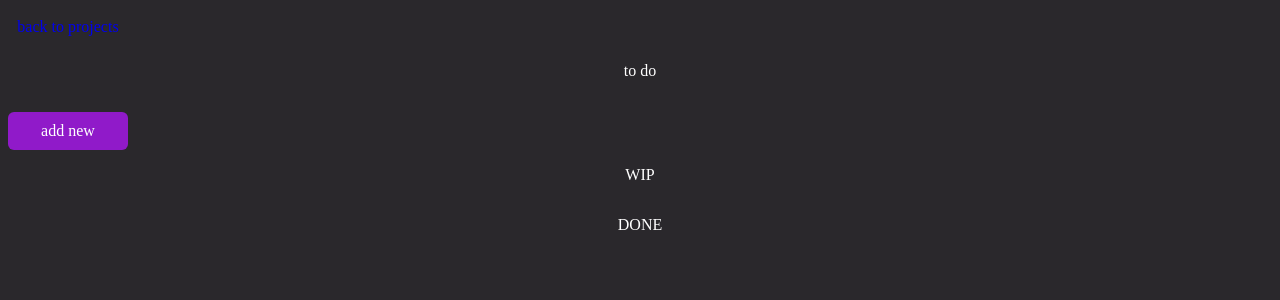
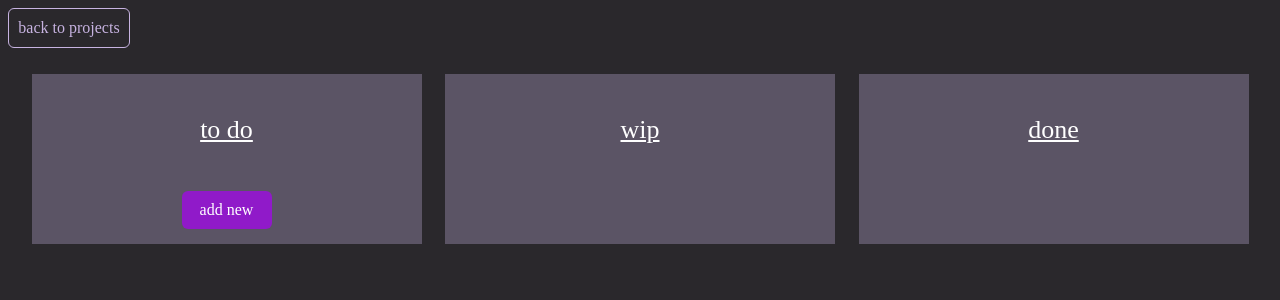
Before and after one commit to lordsha0/consilium, a Flask app: template templates/tasks.html in a window 1280 px wide. Shown: the top 300 px of the page. Run offline with Flask 2, Linux system fonts and the light colour scheme; the template is opened without the code that fills it, so the values that code supplies are empty.

Commit message:
styled tasks & added styles for tertiary button

```diff
--- a/static/main.css
+++ b/static/main.css
@@ -4,6 +4,7 @@
     --invertedText: #2A282C;
     --background: #2A282C;
     --secondBackground: #C7B3E1;
+    --columnBackground: #c7b3e150;
 }
 
 html {
@@ -16,37 +17,56 @@ html {
 }
 
 .title__task {
+    font-size: 26px;
+
     text-align: center;
+    text-decoration: underline;
+    text-transform: lowercase;
 }
 
 .tasks {
-
+    display: flex;
+    justify-content: space-evenly;
 }
 
 .taskColumn {
+    background-color: var(--columnBackground);
 
+    display: flex;
+    flex-direction: column;
+    align-items: center;
+
+    width: 390px;
+    padding: 15px 0;
 }
 
 .group__project {
     display: flex;
     justify-content: space-evenly;
     flex-wrap: wrap;
+
+    list-style: none;
 }
 
 .group__task {
     display: flex;
     flex-direction: column;
+
+    list-style: none;
+
+    margin: 10px 0;
+    padding: 0;
 }
 
 .card__project {
+    background-color: var(--secondBackground);
+
     display: flex;
     justify-content: space-between;
     align-items: center;
 
     width: 390px;
     padding: 10px;
-
-    background-color: var(--secondBackground);
     border-radius: 3px;
 }
 
@@ -54,8 +74,10 @@ html {
     background-color: var(--secondBackground);
     color: var(--invertedText);
 
+    margin: 15px 0;
+    padding: 10px;
+
     width: 339px;
-
     border-radius: 3px;
 }
 
@@ -68,9 +90,23 @@ html {
     text-decoration: underline;
 }
 
-.description__task {}
+.description {
+    margin: 60px 0;
+    text-align: center;
+}
 
-.menu__task {}
+.description__wip {
+    font-weight: bold;
+}
+
+.description__done{
+    text-decoration: line-through;
+}
+
+.menu__task {
+    display: flex;
+    justify-content: space-evenly;
+}
 
 .button {
     display: block;
@@ -93,3 +129,11 @@ html {
     color: var(--accent);
     border: solid 2px var(--accent);
 }
+
+.button__tertiary {
+    background-color: var(--background);
+    color: var(--secondBackground);
+    border: solid 1px var(--secondBackground);
+}
+
+.form {}
```
